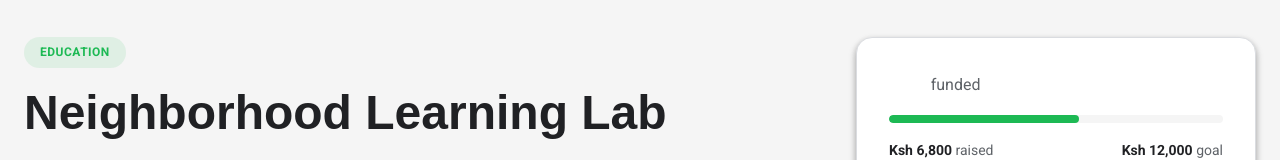
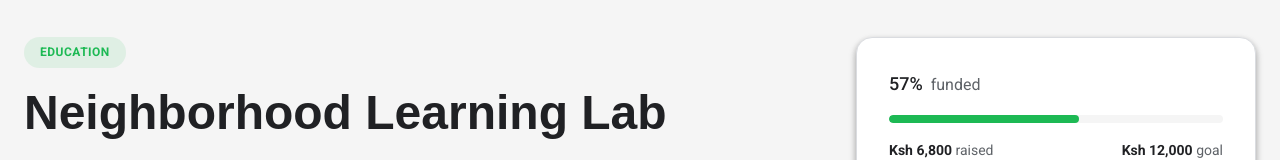
Before and after one commit to simonmaina1-dot/SPA-Project-1, a React (Vite) app: page /projects/p-1001 in a window 1280 px wide. Shown: the part 599-759 px from the top of the page. Built offline with nearby package versions, Linux system fonts and the light colour scheme; data requests are answered from the project's data file; a web font is replaced by a local one.

Commit message:
fix(ui): soften funding percentage text
Drop the forced white color so funding percentage metadata inherits the secondary text color.

```diff
--- a/src/App.css
+++ b/src/App.css
@@ -761,8 +761,12 @@ body {
 .funding-percentage {
   font-size: 18px;
   font-weight: 500;
-  color: #ffffff;
-}
+}
+
+.funding-percentage .progress-meta {
+  color: var(--color-text-secondary);
+}
+
 
 .funding-bar {
   width: 100%;
```
